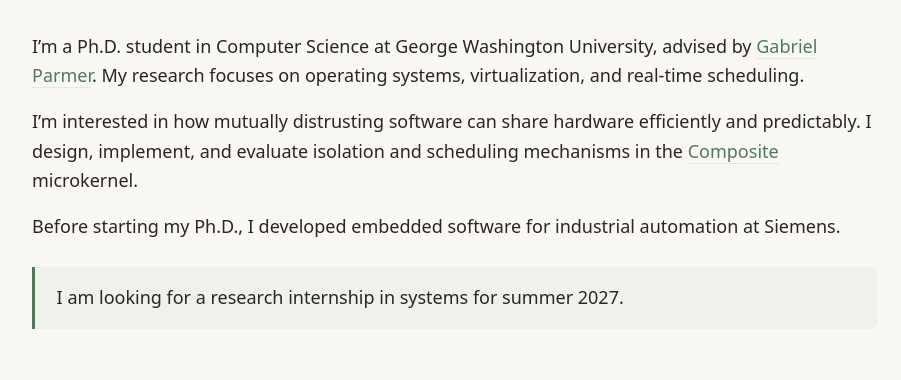
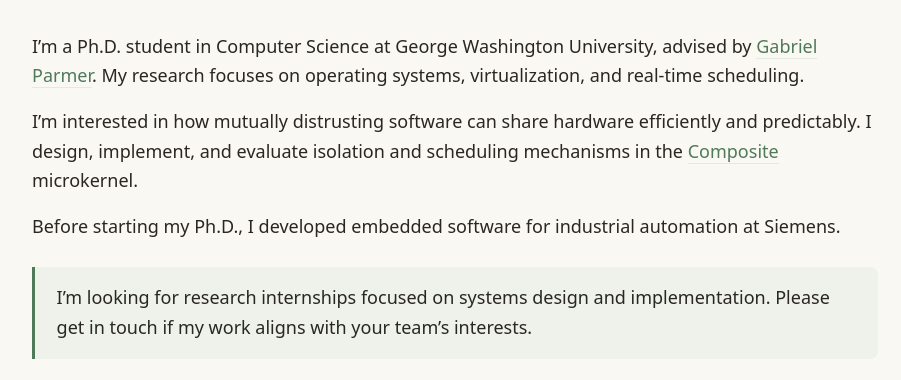
Before and after one commit to esmakokten/esmakokten.github.io, a plain HTML site: page index.html in a window 1280 px wide. Shown: the part 403-783 px from the top of the page, without its empty margins (185-1086 px from the left). Drawn offline with Linux system fonts and the light colour scheme.

Commit message:
New wording for the internship callout
Co-Authored-By: Claude Fable 5.1 <noreply@anthropic.com>

```diff
--- a/index.html
+++ b/index.html
@@ -42,7 +42,7 @@
     <p>I’m a Ph.D. student in Computer Science at George Washington University, advised by <a href="https://faculty.cs.gwu.edu/gparmer/">Gabriel Parmer</a>. My research focuses on operating systems, virtualization, and real-time scheduling.</p>
     <p>I’m interested in how mutually distrusting software can share hardware efficiently and predictably. I design, implement, and evaluate isolation and scheduling mechanisms in the <a href="https://composite.seas.gwu.edu/">Composite</a> microkernel.</p>
     <p>Before starting my Ph.D., I developed embedded software for industrial automation at Siemens.</p>
-    <p class="callout">I am looking for a research internship in systems for summer 2027.</p>
+    <p class="callout">I’m looking for research internships focused on systems design and implementation. Please get in touch if my work aligns with your team’s interests.</p>
   </section>
 
   <section aria-labelledby="pubs">
```
